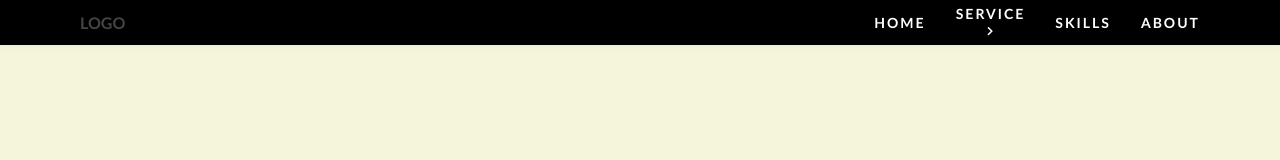
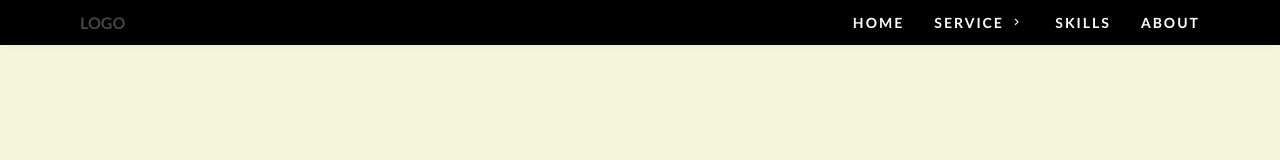
Before and after one commit to developer-sualeh/Sidebar-menu, a plain HTML site: page index.html in a window 1280 px wide. Drawn offline with nearby package versions, Linux system fonts and the light colour scheme.

Commit message:
Add files via upload
improve design on large devices

```diff
--- a/style.css
+++ b/style.css
@@ -15,6 +15,9 @@ body {
   /* margin: var(--header-height) 0 0 0; */
   background-color: beige;
   font-family: "Gill Sans", "Gill Sans MT", Calibri, "Trebuchet MS", sans-serif;
+}
+.container {
+  max-width: 128rem;
 }
 
 ul {
@@ -73,10 +76,7 @@ a {
     padding: 1.3rem 0;
   }
   .right_icon {
-    font-size: 1.8rem;
-    display: flex;
-    align-items: center;
-    justify-content: center;
+    font-size: 1.4rem;
     transition: all 0.4s linear;
     -webkit-transition: all 0.4s linear;
     -moz-transition: all 0.4s linear;
```
